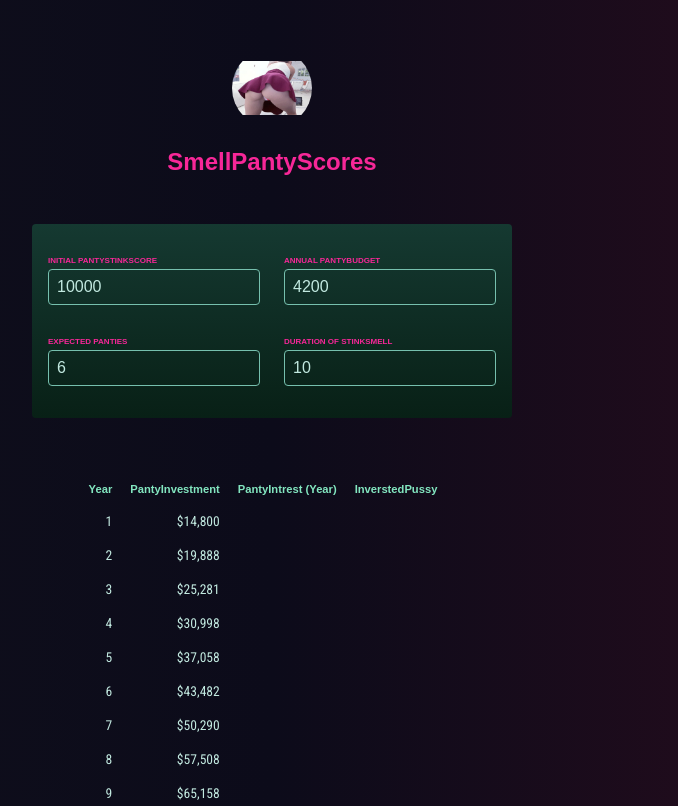
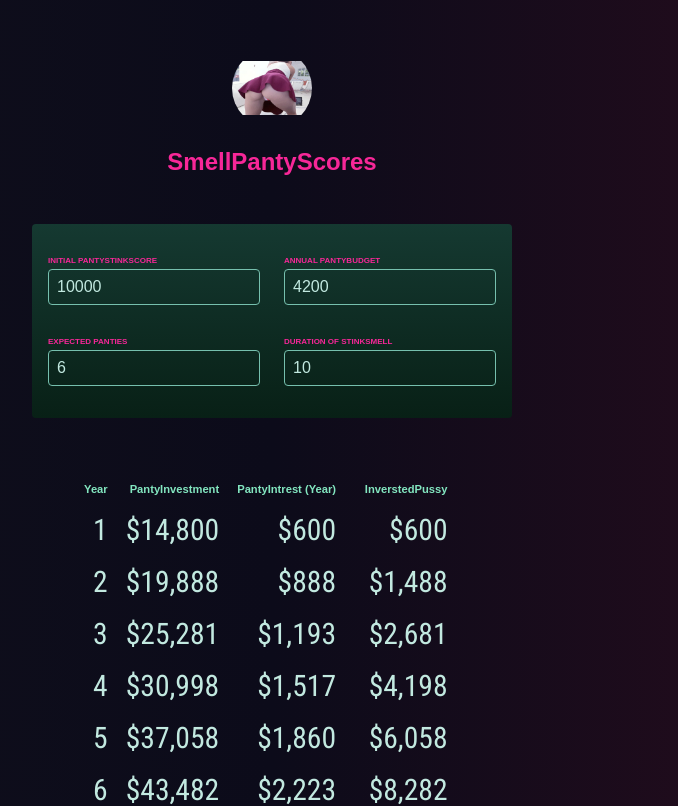
Before and after one commit to K0unty/ur-s5-1, a React (Vite) app: page / in a window 1280 px wide. Shown: the top 806 px of the page, without its empty margins (368-1046 px from the left). Built offline with nearby package versions, Linux system fonts and the light colour scheme; a web font is replaced by a local one.

Commit message:
fix results wndow

```diff
--- a/src/comp/Results.jsx
+++ b/src/comp/Results.jsx
@@ -5,6 +5,11 @@ import { calculateInvestmentResults, formatter } from "../util/investment";
 export default function Results({ input }) {
   const resultsData = calculateInvestmentResults(input);
   console.log(resultsData);
+
+  const initialInvestment =
+    resultsData[0].valueEndOfYear -
+    resultsData[0].interest -
+    resultsData[0].annualInvestment;
 
   return (
     <table id="result">
@@ -18,12 +23,17 @@ export default function Results({ input }) {
       </thead>
       <tbody>
         {resultsData.map((yearData) => {
+          const totalInterest =
+            yearData.valueEndOfYear -
+            yearData.annualInvestment * yearData.year -
+            initialInvestment;
+
           return (
             <tr key={yearData.year}>
               <td>{yearData.year}</td>
               <td>{formatter.format(yearData.valueEndOfYear)}</td>
-              <td></td>
-              <td></td>
+              <td>{formatter.format(yearData.interest)}</td>
+              <td>{formatter.format(totalInterest)}</td>
               <td></td>
             </tr>
           );
--- a/src/index.css
+++ b/src/index.css
@@ -98,7 +98,7 @@ body {
 
 #result tbody {
   font-family: "Roboto Condensed", sans-serif;
-  font-size: 0.85rem;
+  font-size: 1.85rem;
   color: #c2e9e0;
 }
 
```
